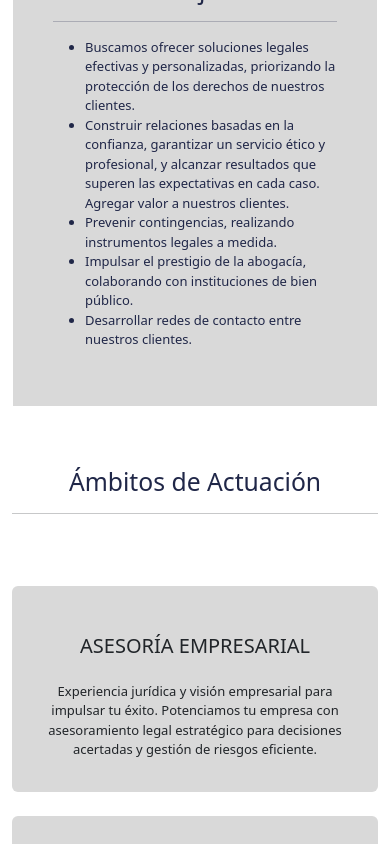
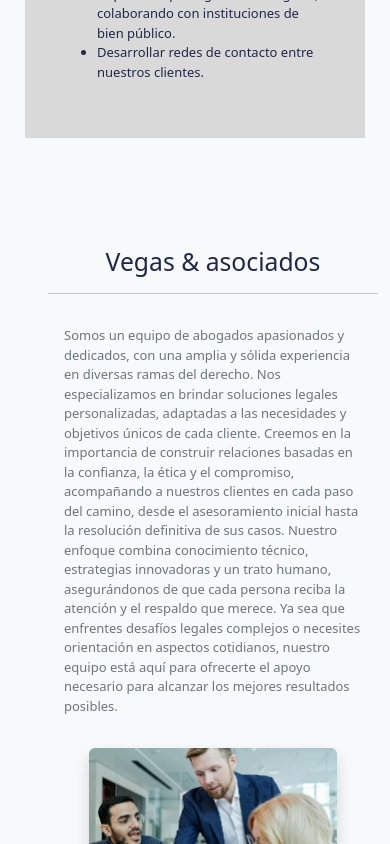
Before and after one commit to SheylaAstorga/EstudioJuridico, a React (Vite) app: page /estudio in a window 390 px wide. Shown: the part 1156-2000 px from the top of the page. Built offline with nearby package versions, Linux system fonts and the light colour scheme; a web font is replaced by a local one.

Commit message:
se realizo el maquetado de cada pagina y tambien acomode el maquetado para hacerlo responsive

```diff
--- a/package.json
+++ b/package.json
@@ -18,7 +18,8 @@
     "bootstrap": "^5.3.3",
     "react": "^18.3.1",
     "react-bootstrap": "^2.10.6",
-    "react-dom": "^18.3.1"
+    "react-dom": "^18.3.1",
+    "react-router-dom": "^7.0.2"
   },
   "devDependencies": {
     "@eslint/js": "^9.15.0",
--- a/src/App.css
+++ b/src/App.css
@@ -130,8 +130,18 @@ h2{
   background-color: rgb(32, 39, 72);
 }
 
+.error404{
+  color:rgb(32, 39, 72) ;
+}
 
+.botonError{
+  background-color: rgb(32, 39, 72);
+  border-color: #203148;
+}
 
+.botonError:hover{
+  background-color:rgb(46, 56, 103) ;
+}
 
 
 @media (max-width: 479px) {
--- a/src/App.jsx
+++ b/src/App.jsx
@@ -2,24 +2,26 @@ import "bootstrap/dist/css/bootstrap.min.css";
 import "./App.css";
 import Minibar from "./components/common/Minibar";
 import NavbarPrinc from "./components/common/NavbarPrinc";
-import BannerPrincipal from "./Pagina Principal/BannerPrincipal";
-import SobreNosotros from "./Pagina Principal/SobreNosotros";
-import Servicios from "./Pagina Principal/Servicios";
-import Asesoramiento from "./Pagina Principal/Asesoramiento";
-import Ubicacion from "./Pagina Principal/Ubicacion";
 import Footer from "./components/common/Footer";
+import { BrowserRouter, Routes, Route } from "react-router-dom";
+import Inicio from "../src/components/pages/Inicio";
+import Error404 from "./components/pages/Error404";
+import NuestroEstudio from "./components/pages/NuestroEstudio";
 
 function App() {
   return (
     <>
-    <Minibar></Minibar>
-    <NavbarPrinc></NavbarPrinc>
-    <BannerPrincipal></BannerPrincipal>
-    <SobreNosotros></SobreNosotros>
-    <Servicios></Servicios>
-    <Asesoramiento></Asesoramiento>
-    <Ubicacion></Ubicacion>
-    <Footer></Footer>
+      <BrowserRouter>
+        <Minibar></Minibar>
+        <NavbarPrinc></NavbarPrinc>
+        <Routes>
+          <Route exact path="/" element={<Inicio></Inicio>}></Route>
+          <Route path="*" element={<Error404></Error404>}></Route>
+          <Route path="/estudio" element={<NuestroEstudio></NuestroEstudio>}></Route>
+        </Routes>
+        <Footer></Footer>
+      </BrowserRouter>
+
     </>
   );
 }
--- a/src/Pagina Principal/Servicios.jsx
+++ b/src/Pagina Principal/Servicios.jsx
@@ -32,7 +32,7 @@ const Servicios = () => {
             text: "Colaboramos para impulsar objetivos comerciales. Colaboramos para impulsar tus objetivos y marcar la diferencia en tu estrategia comercial.",
           },
         ].map((service, index) => (
-          <Col key={index} xs={12} sm={6} md={6}>
+          <Col key={index} xs={12} sm={6} md={6} lg={4}>
             <Card className="cardServicios h-100 p-3">
               <Card.Body className="text-center d-flex flex-column">
                 <Card.Title className="p-3">{service.title}</Card.Title>
--- a/src/components/common/NavbarPrinc.jsx
+++ b/src/components/common/NavbarPrinc.jsx
@@ -11,7 +11,7 @@ const NavbarPrinc = () => {
         <Navbar.Brand href="#home" ><img src={logo} alt="logo principal "className='miLogo' /></Navbar.Brand>
         <Navbar.Toggle />
         <Navbar.Collapse  >
-          <Nav className="ms-auto ">
+          <Nav className="ms-auto gap-2  ">
             <Nav.Link href="#home" className='text-light'>INICIO</Nav.Link>
             <Nav.Link href="#link" className='text-light'>NUESTRO ESTUDIO</Nav.Link>
             <Nav.Link href="#link" className='text-light'>NUESTROS PROFESIONALES</Nav.Link>
--- /dev/null
+++ b/src/components/pages/Error404.jsx
@@ -0,0 +1,23 @@
+
+import { Container, Row, Col, Button } from "react-bootstrap";
+
+const Error404 = () => {
+    return (
+        <Container fluid className="error404 vh-100 d-flex flex-column justify-content-center align-items-center text-center bg-light">
+        <Row>
+          <Col>
+            <h1 className="display-1 fw-bold ">404</h1>
+            <h2 className="mb-3 text-dark">Página no encontrada</h2>
+            <p className="mb-4 text-secondary">
+              Lo sentimos, no pudimos encontrar la página que estabas buscando.
+            </p>
+            <Button href="/" variant="primary" className="px-4 py-2 botonError">
+              Volver al Inicio
+            </Button>
+          </Col>
+        </Row>
+      </Container>
+    );
+};
+
+export default Error404;
--- /dev/null
+++ b/src/components/pages/Inicio.jsx
@@ -0,0 +1,20 @@
+import Asesoramiento from "../../Pagina Principal/Asesoramiento";
+import BannerPrincipal from "../../Pagina Principal/BannerPrincipal";
+import Servicios from "../../Pagina Principal/Servicios";
+import SobreNosotros from "../../Pagina Principal/SobreNosotros";
+import Ubicacion from "../../Pagina Principal/Ubicacion";
+
+
+const Inicio = () => {
+    return (
+        <div>
+            <BannerPrincipal></BannerPrincipal>
+            <SobreNosotros></SobreNosotros>
+            <Servicios></Servicios>
+            <Asesoramiento></Asesoramiento>
+            <Ubicacion></Ubicacion>
+        </div>
+    );
+};
+
+export default Inicio;
--- /dev/null
+++ b/src/components/pages/NuestroEstudio.jsx
@@ -0,0 +1,55 @@
+import { Container, Row, Col, Card, Button } from "react-bootstrap";
+import SobreNosotros from "../../Pagina Principal/SobreNosotros";
+import abogados from "../../img/abogados.jpg";
+import Ubicacion from "../../Pagina Principal/Ubicacion";
+
+const NuestroEstudio = () => {
+  return (
+    <Container fluid className="bg-light py-4 ">
+      <Row className=" mb-5">
+        <Col>
+          <SobreNosotros></SobreNosotros>
+        </Col>
+      </Row>
+
+      <Row className="mb-4 text-lg-center align-content-md-center d-flex flex-md-column flex-lg-row ms-4">
+        <Col md={12} lg={6}>
+          <h2 className="text-center">Vegas & asociados</h2>
+          <hr />
+          <p className="text-secondary p-3">
+            Somos un equipo de abogados apasionados y dedicados, con una amplia
+            y sólida experiencia en diversas ramas del derecho. Nos
+            especializamos en brindar soluciones legales personalizadas,
+            adaptadas a las necesidades y objetivos únicos de cada cliente.
+            Creemos en la importancia de construir relaciones basadas en la
+            confianza, la ética y el compromiso, acompañando a nuestros clientes
+            en cada paso del camino, desde el asesoramiento inicial hasta la
+            resolución definitiva de sus casos. Nuestro enfoque combina
+            conocimiento técnico, estrategias innovadoras y un trato humano,
+            asegurándonos de que cada persona reciba la atención y el respaldo
+            que merece. Ya sea que enfrentes desafíos legales complejos o
+            necesites orientación en aspectos cotidianos, nuestro equipo está
+            aquí para ofrecerte el apoyo necesario para alcanzar los mejores
+            resultados posibles.
+          </p>
+        </Col>
+
+        <Col md={12} lg={6} className= "text-center ">
+          <img
+            src={abogados}
+            alt="Nuestro equipo"
+            className="img-fluid rounded shadow w-75"
+          />
+        </Col>
+      </Row>
+
+      <Row>
+        <Col className="mb-4">
+          <Ubicacion></Ubicacion>
+        </Col>
+      </Row>
+    </Container>
+  );
+};
+
+export default NuestroEstudio;
```
Also changed, not shown: src/img/abogados.jpg (added), 1 other file (tests, documents, lock files or other folders).
